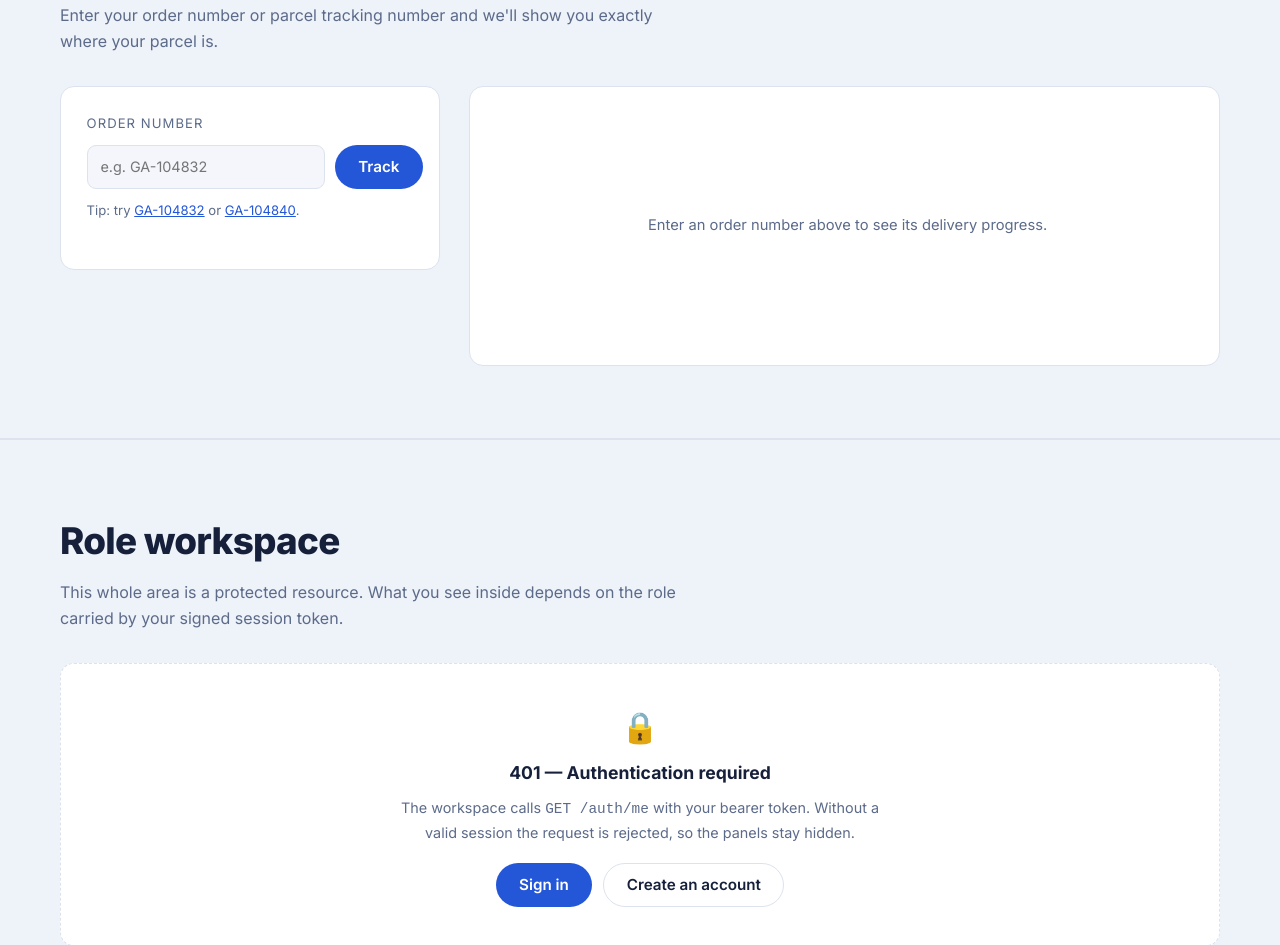
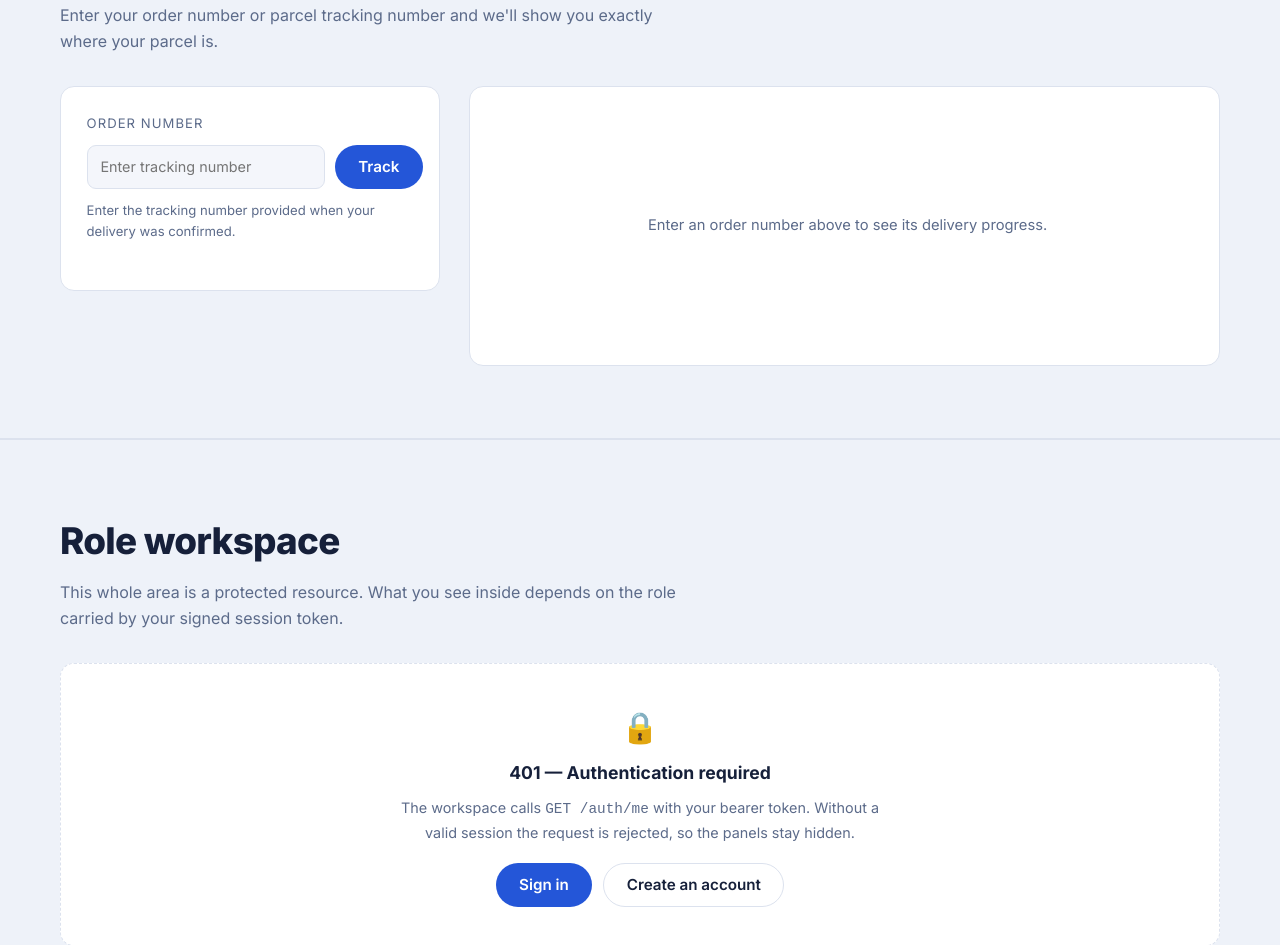
Before and after one commit to sdash921/DB-GAMAZON, a plain HTML site: page index.html in a window 1280 px wide. Shown: the part 3232-4177 px from the top of the page. Drawn offline with Linux system fonts and the light colour scheme.

Commit message:
Update index.html

```diff
--- a/index.html
+++ b/index.html
@@ -180,12 +180,11 @@
             <div class="tracker-form">
                 <label for="orderInput">Order number</label>
                 <div class="tracker-row">
-                    <input type="text" id="orderInput" placeholder="e.g. GA-104832" aria-label="Order number">
+                    <input type="text" id="orderInput" placeholder="Enter tracking number" aria-label="Order or tracking number">
                     <button id="trackBtn" class="btn btn-primary">Track</button>
                 </div>
                 <p class="tracker-hint" id="trackerHint">
-                    Tip: try <button class="linky" data-demo="GA-104832">GA-104832</button> or
-                    <button class="linky" data-demo="GA-104840">GA-104840</button>.
+                    Enter the tracking number provided when your delivery was confirmed.
                 </p>
 
                 <div class="order-meta" id="orderMeta">
```
